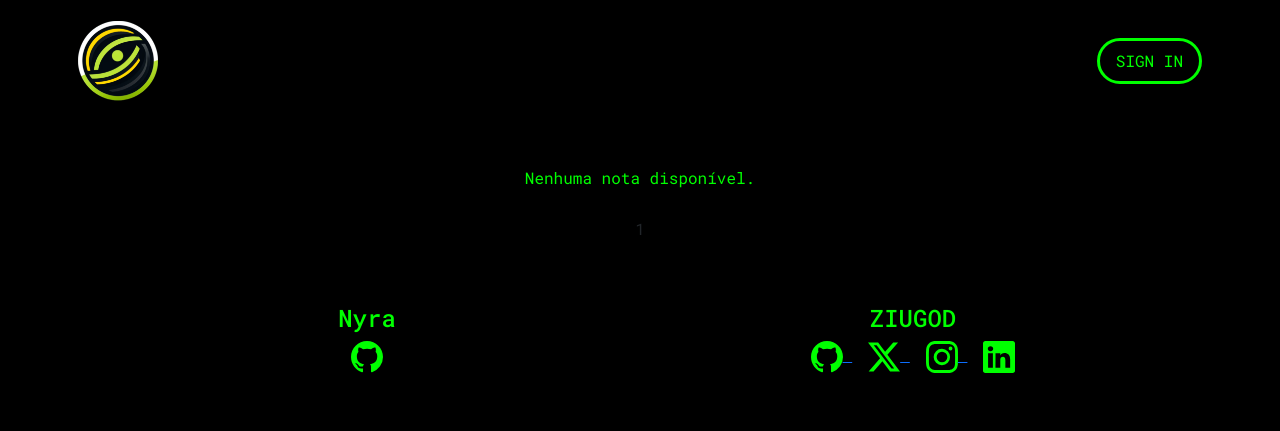
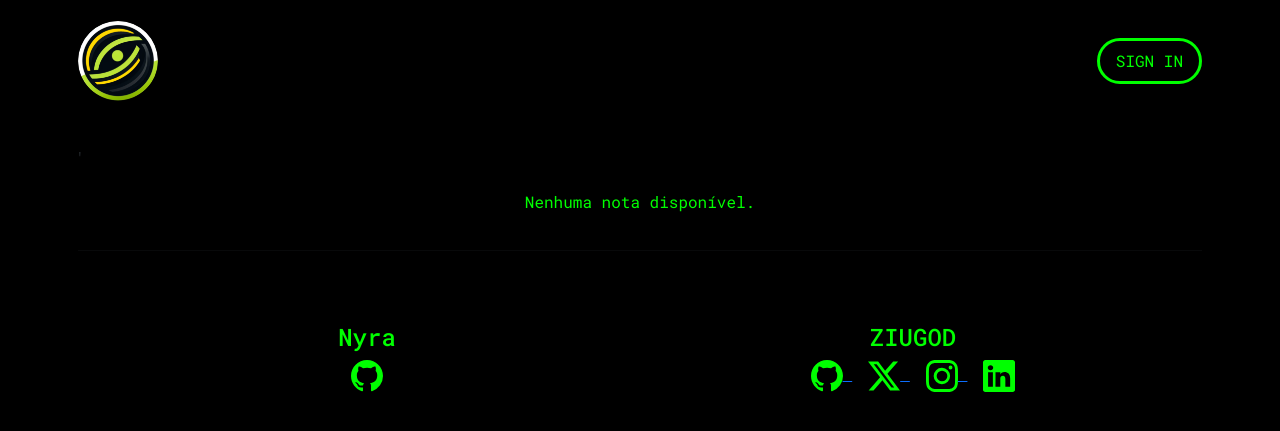
Before and after one commit to ZIUGOD/NoteSnap, a Django app: page / in a window 1280 px wide. Shown: the top 431 px of the page. Run offline with Django 5.2, Linux system fonts and the light colour scheme; data that the repository does not hold is empty; some libraries are stand-ins or nearby versions.

Commit message:
checkpoint

```diff
--- a/Nyra/features/notes/views.py
+++ b/Nyra/features/notes/views.py
@@ -106,4 +106,4 @@ class NoteListView(ListView):
     template_name = "notes/index.html"
     context_object_name = "notes"
     ordering = ["-created_at"]
-    paginate_by = 30
+    paginate_by = 20
--- a/Nyra/static/css/components/header.css
+++ b/Nyra/static/css/components/header.css
@@ -3,6 +3,11 @@
     border: 0.2em solid lime;
     border-radius: 1em;
     box-shadow: 0 0 1em lime;
+}
+
+#home-link,
+#navbar-icon {
+    border-radius: 50%;
 }
 
 #logout-button,
--- a/Nyra/static/css/notes/index.css
+++ b/Nyra/static/css/notes/index.css
@@ -1,14 +1,20 @@
-#notes-list {
-    padding: 0;
-    margin: 0;
+h3, #no-notes-message, #page-info {
+    color: lime;
 }
 
-#previous-page {
-    /* Adicione os estilos desejados */
+#notes-list {
+    display: flex;
+    flex-direction: column;
+    justify-content: center;
+    padding: 1em;
+    text-align: center;
 }
 
-[id^="note-"] {
-    display: inline-block;
+.list-group-item{
+    border-color: lime;
+}
+
+#notes-list .list-group-item a {
+    text-decoration: none;
     color: lime;
-    background: black;
 }
--- a/Nyra/templates/components/header.html
+++ b/Nyra/templates/components/header.html
@@ -13,7 +13,6 @@
                  alt="Nyra Icon"
                  height="80"
                  width="80">
-            {% comment %} <h1 id="navbar-title" class="text-center">NYRA</h1> {% endcomment %}
         </a>
         <div class="order-md-last">
             <button id="navbar-toggler"
@@ -38,11 +37,9 @@
                                 class="nav-link px-3 py-2 min-vw-50 m-1 rounded-5"
                                 type="submit">LOGOUT</button>
                     </form>
-                    {% if user.is_superuser %}
                         <a id="create-note-button"
                            href="{% url 'note:create_note' %}"
                            class="nav-link px-3 py-2 min-vw-50 m-1 rounded-5">CREATE NOTE</a>
-                    {% endif %}
                     <a id="profile-link"
                        href="{% url 'member:user_profile' user.username %}"
                        class="nav-link px-3 py-2 min-vw-50 m-1 rounded-5 text-center">{{ user.username }}</a>
@@ -55,3 +52,4 @@
         </div>
     </header>
 {% endblock header %}
+'
--- a/Nyra/templates/notes/index.html
+++ b/Nyra/templates/notes/index.html
@@ -25,6 +25,7 @@
             <p id="no-notes-message" class="text-center my-3">Nenhuma nota disponível.</p>
         {% endif %}
     </div>
+    <hr>
     <div id="pagination-container"
          class="d-flex column justify-content-center align-items-center align-self-center text-center">
         <nav aria-label="pagination">
@@ -33,18 +34,24 @@
                     {% if page_obj.has_previous %}
                         <a id="previous-page"
                            href="?page={{ page_obj.previous_page_number }}"
-                           class="btn btn-warning mx-2">Previous page</a>
+                           class="btn mx-2">Previous page ({{ page_obj.previous_page_number }})</a>
                     {% endif %}
-                    {% if page_obj.paginator.num_pages > 1 %}<a id="page-1" href="?page=1" class="btn mx-2">1</a>{% endif %}
-                    {% if page_obj.paginator.num_pages > 2 %}<a id="page-2" href="?page=2" class="btn mx-2">2</a>{% endif %}
+                    {% if page_obj.paginator.num_pages > 1 and page_obj.number > 3 %}
+                        <a id="page-1" href="?page=1" class="btn m-1">1</a>
+                    {% endif %}
+                    {% if page_obj.paginator.num_pages > 2 and page_obj.number > 3 %}
+                        <a id="page-2" href="?page=2" class="btn m-1 mx-2">2</a>
+                    {% endif %}
                     {% if page_obj.has_next %}
                         <a id="next-page"
                            href="?page={{ page_obj.next_page_number }}"
-                           class="btn btn-primary mx-2">Next page</a>
+                           class="btn m-1">Next page ({{ page_obj.next_page_number }})</a>
                     {% endif %}
-                    <a id="last-page"
-                       href="?page={{ page_obj.paginator.num_pages }}"
-                       class="btn mx-2">{{ page_obj.paginator.num_pages }}</a>
+                    {% if page_obj.pagination.num_pages > 10 %}
+                        <a id="last-page"
+                           href="?page={{ page_obj.paginator.num_pages }}"
+                           class="btn m-1">Last page ({{ page_obj.paginator.num_pages }})</a>
+                    {% endif %}
                 </div>
             </ul>
         </nav>
--- a/requirements.txt
+++ b/requirements.txt
@@ -14,4 +14,5 @@ mypy-extensions==1.0.0
 sqlparse==0.4.4
 tqdm==4.66.2
 django-seed==0.3.1
+psycog2==2.9.9
 python-dotenv==1.0.1
```
Also changed, not shown: Nyra/core/settings.py (+3 -16 lines), Nyra/static/css/notes/create_note.css (+7 -0 lines).
